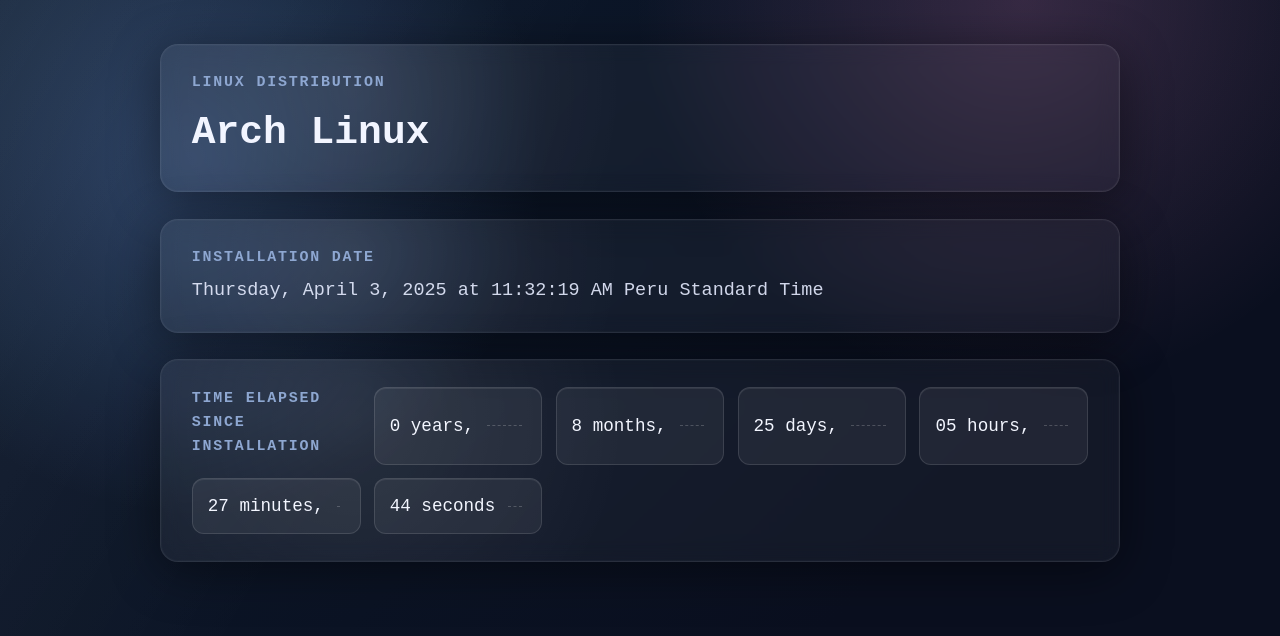
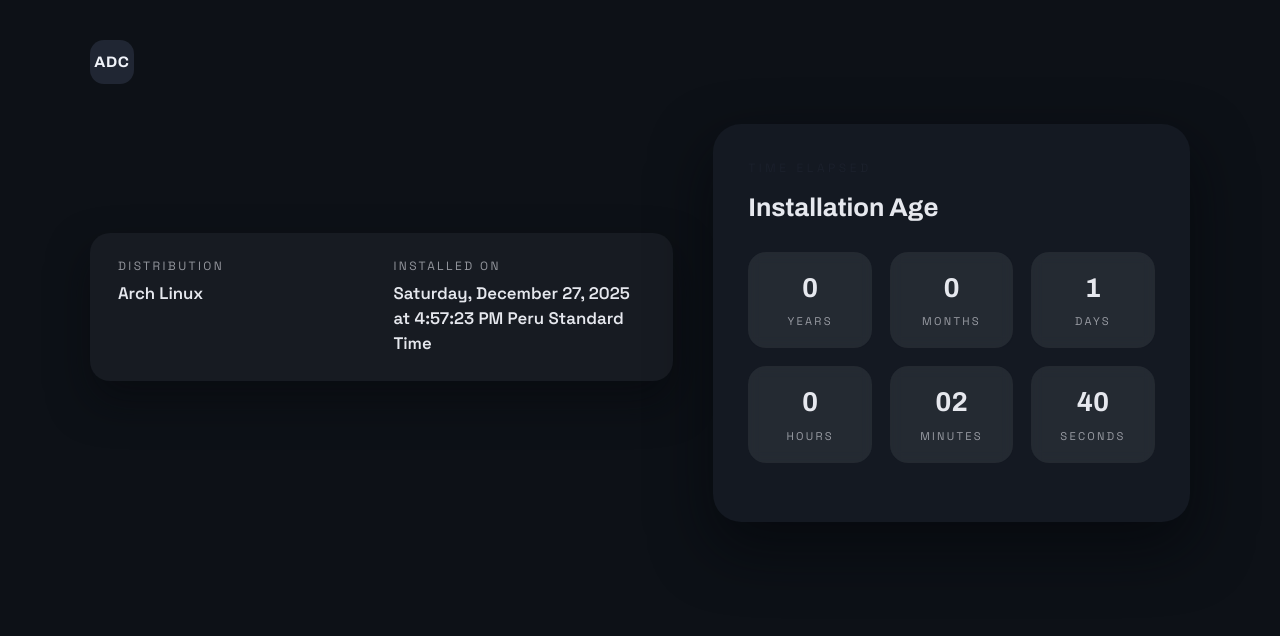
Before and after one commit to adcpe/linux, a plain HTML site: page index.html in a window 1280 px wide. Drawn offline with Linux system fonts and the light colour scheme; a web font is replaced by a local one.

Commit message:
Style changes coinciding with a reinstall

```diff
--- a/index.css
+++ b/index.css
@@ -1,20 +1,21 @@
-@import url('https://fonts.googleapis.com/css2?family=Sono:wght@200..800&display=swap');
+@import url('https://fonts.googleapis.com/css2?family=Archivo:wght@300..900&family=Space+Grotesk:wght@300..700&display=swap');
 
 :root {
-  font-family: 'Sono', monospace;
-  font-optical-sizing: auto;
-  font-weight: 400;
-  font-style: normal;
-  font-variation-settings: 'MONO' 1;
-  font-size: 1.1rem;
-  line-height: 1.6;
-  background: #0c1224;
-  color: #d6deff;
+  font-family: 'Space Grotesk', sans-serif;
+  font-size: 16px;
+  line-height: 1.5;
+  color: #e6e8ee;
+  background: #0e1116;
+  --cream: #f2efe8;
+  --cream-soft: #171b22;
+  --navy: #e6e8ee;
+  --teal: #4db6b1;
+  --sun: #f0b35a;
+  --coral: #f08b7a;
+  --shadow: rgba(6, 8, 12, 0.5);
 }
 
-*,
-*::before,
-*::after {
+* {
   box-sizing: border-box;
   margin: 0;
   padding: 0;
@@ -22,125 +23,184 @@
 
 body {
   min-height: 100vh;
-  background:
-    radial-gradient(circle at 15% 20%, rgba(115, 169, 255, 0.25), transparent 28%),
-    radial-gradient(circle at 80% 0%, rgba(255, 148, 214, 0.18), transparent 30%),
-    linear-gradient(135deg, #0d1b2e 0%, #0a0f1f 70%);
-  color: inherit;
-}
-
-body::before {
-  content: '';
-  position: fixed;
-  inset: 0;
-  background: linear-gradient(120deg, rgba(255, 255, 255, 0.06), transparent 35%);
-  pointer-events: none;
-  mix-blend-mode: screen;
+  background: #0d1117;
+  color: var(--navy);
 }
 
 #app {
-  width: min(960px, calc(100% - 2.5rem));
+  width: min(1100px, calc(100% - 3rem));
   margin: 0 auto;
-  padding: 2.5rem 0;
-  display: grid;
-  gap: 1.5rem;
-  align-items: start;
+  padding: 2.5rem 0 3.5rem;
+  display: flex;
+  flex-direction: column;
+  gap: 2.5rem;
+  position: relative;
+  z-index: 1;
+  transition: opacity 0.5s ease, transform 0.5s ease;
 }
 
-#app.preload {
-  opacity: 0;
+.topbar {
+  display: flex;
+  justify-content: space-between;
+  align-items: center;
+  gap: 1.5rem;
 }
 
-section {
-  position: relative;
-  padding: 1.5rem 1.75rem;
-  border-radius: 18px;
-  background: rgba(255, 255, 255, 0.04);
-  border: 1px solid rgba(255, 255, 255, 0.09);
-  box-shadow:
-    0 10px 50px rgba(0, 0, 0, 0.45),
-    inset 0 0 0 1px rgba(255, 255, 255, 0.02);
-  overflow: hidden;
-  backdrop-filter: blur(10px);
+.brand {
+  display: flex;
+  align-items: center;
+  gap: 0.75rem;
+  font-family: 'Archivo', sans-serif;
+  letter-spacing: 0.04em;
+  text-transform: uppercase;
 }
 
-section::after {
-  content: '';
-  position: absolute;
-  inset: 0;
-  background: radial-gradient(circle at 20% 30%, rgba(255, 255, 255, 0.08), transparent 35%);
-  z-index: 0;
+.brand-mark {
+  display: grid;
+  place-items: center;
+  width: 44px;
+  height: 44px;
+  background: #202633;
+  color: #f0f3f9;
+  border-radius: 14px;
+  font-weight: 700;
+  font-size: 0.95rem;
 }
 
-section > * {
+.hero {
+  display: grid;
+  grid-template-columns: minmax(0, 1.1fr) minmax(0, 0.9fr);
+  gap: 2.5rem;
+  align-items: center;
+}
+
+.eyebrow {
+  font-size: 0.75rem;
+  text-transform: uppercase;
+  letter-spacing: 0.3em;
+  color: rgba(31, 37, 50, 0.6);
+  margin-bottom: 0.75rem;
+}
+
+
+.meta-card {
+  display: grid;
+  grid-template-columns: repeat(2, minmax(0, 1fr));
+  gap: 1.5rem;
+  padding: 1.5rem 1.75rem;
+  background: var(--cream-soft);
+  border-radius: 20px;
+  box-shadow: 0 20px 40px var(--shadow);
+  margin-bottom: 2rem;
+  position: relative;
+  overflow: hidden;
+}
+
+
+.meta-label {
+  font-size: 0.75rem;
+  text-transform: uppercase;
+  letter-spacing: 0.2em;
+  color: rgba(230, 232, 238, 0.6);
+  margin-bottom: 0.35rem;
+}
+
+.meta-value {
+  font-weight: 600;
+  font-size: 1.05rem;
   position: relative;
   z-index: 1;
 }
 
-h1 {
-  text-transform: uppercase;
-  letter-spacing: 0.12em;
-  font-size: 0.85rem;
-  color: #8ea7d1;
-  margin-bottom: 0.35rem;
+
+.timer-card {
+  position: relative;
+  padding: 2.2rem;
+  border-radius: 28px;
+  background: #141922;
+  box-shadow: 0 25px 60px rgba(4, 7, 12, 0.7);
+  overflow: hidden;
 }
 
-.distro-name {
-  display: block;
-  font-size: 2.25rem;
-  font-weight: 700;
-  color: #f2f5ff;
+.timer-header {
+  position: relative;
+  margin-bottom: 1.5rem;
 }
 
-.install-date-value {
-  display: block;
-  color: #e6ecff;
-  font-size: 1.05rem;
-  opacity: 0.9;
+.timer-header h2 {
+  font-family: 'Archivo', sans-serif;
+  font-size: 1.6rem;
 }
 
-.time-elapsed {
+.timer-grid {
+  position: relative;
   display: grid;
-  grid-template-columns: repeat(auto-fit, minmax(140px, 1fr));
-  gap: 0.75rem;
+  grid-template-columns: repeat(3, minmax(0, 1fr));
+  gap: 1.1rem;
+  margin-bottom: 1.5rem;
 }
 
-.time-elapsed-label {
-  grid-column: 1 / -1;
-  margin-bottom: 0.3rem;
+.timer-block {
+  background: rgba(230, 232, 238, 0.08);
+  border-radius: 18px;
+  padding: 1rem;
+  text-align: center;
+  backdrop-filter: blur(6px);
 }
 
-.time-elapsed span {
-  display: inline-flex;
-  align-items: center;
-  justify-content: space-between;
-  gap: 0.5rem;
-  padding: 0.75rem 0.85rem;
-  border-radius: 12px;
-  background: rgba(255, 255, 255, 0.06);
-  border: 1px solid rgba(255, 255, 255, 0.12);
-  color: #f3f6ff;
-  font-variant-numeric: tabular-nums;
-  box-shadow: inset 0 1px 0 rgba(255, 255, 255, 0.08);
+.timer-value {
+  display: block;
+  font-family: 'Archivo', sans-serif;
+  font-size: 1.7rem;
+  font-weight: 700;
+  color: var(--navy);
 }
 
-.time-elapsed span::after {
-  content: '';
-  flex: 1;
-  border-bottom: 1px dashed rgba(255, 255, 255, 0.2);
-  margin: 0 0.25rem;
+.timer-label {
+  font-size: 0.7rem;
+  text-transform: uppercase;
+  letter-spacing: 0.2em;
+  color: rgba(230, 232, 238, 0.6);
+}
+
+
+#app.is-ready .hero-copy {
+  animation: fadeInUp 0.7s ease forwards;
+}
+
+#app.is-ready .timer-card {
+  animation: fadeInUp 0.7s ease 0.15s forwards;
+  opacity: 0;
+}
+
+@keyframes fadeInUp {
+  from {
+    opacity: 0;
+    transform: translateY(20px);
+  }
+  to {
+    opacity: 1;
+    transform: translateY(0);
+  }
+}
+
+@media (max-width: 900px) {
+  .hero {
+    grid-template-columns: 1fr;
+  }
 }
 
 @media (max-width: 640px) {
-  :root {
-    font-size: 1rem;
+  #app {
+    width: min(100%, calc(100% - 2rem));
+    padding: 2rem 0 3rem;
   }
 
-  #app {
-    padding: 1.5rem 0.75rem;
+  .meta-card {
+    grid-template-columns: 1fr;
   }
 
-  .distro-name {
-    font-size: 1.8rem;
+  .timer-grid {
+    grid-template-columns: repeat(2, minmax(0, 1fr));
   }
 }
--- a/index.html
+++ b/index.html
@@ -8,7 +8,62 @@
     <link rel="stylesheet" href="index.css" />
   </head>
   <body>
-    <div id="app" class="preload"></div>
+    <div id="app">
+      <header class="topbar">
+        <div class="brand">
+          <span class="brand-mark">ADC</span>
+        </div>
+      </header>
+
+      <main class="hero">
+        <section class="hero-copy">
+          <div class="meta-card">
+            <div>
+              <p class="meta-label">Distribution</p>
+              <p class="meta-value" data-distro></p>
+            </div>
+            <div>
+              <p class="meta-label">Installed on</p>
+              <p class="meta-value" data-install-date></p>
+            </div>
+          </div>
+        </section>
+
+        <section class="timer-card">
+          <div class="timer-header">
+            <p class="eyebrow">Time elapsed</p>
+            <h2>Installation Age</h2>
+          </div>
+
+          <div class="timer-grid">
+            <div class="timer-block">
+              <span class="timer-value" data-years></span>
+              <span class="timer-label">Years</span>
+            </div>
+            <div class="timer-block">
+              <span class="timer-value" data-months></span>
+              <span class="timer-label">Months</span>
+            </div>
+            <div class="timer-block">
+              <span class="timer-value" data-days></span>
+              <span class="timer-label">Days</span>
+            </div>
+            <div class="timer-block">
+              <span class="timer-value" data-hours></span>
+              <span class="timer-label">Hours</span>
+            </div>
+            <div class="timer-block">
+              <span class="timer-value" data-minutes></span>
+              <span class="timer-label">Minutes</span>
+            </div>
+            <div class="timer-block">
+              <span class="timer-value" data-seconds></span>
+              <span class="timer-label">Seconds</span>
+            </div>
+          </div>
+        </section>
+      </main>
+    </div>
     <script src="index.js"></script>
   </body>
 </html>
--- a/index.js
+++ b/index.js
@@ -1,5 +1,5 @@
 const distro = 'Arch Linux'
-const installDate = new Date('2025-04-03T11:32:19-0500')
+const installDate = new Date('2025-12-27T16:57:23-0500')
 
 const numPadding = (num) => (num > 0 && num < 10 ? `0${num}` : num)
 
@@ -28,7 +28,6 @@
       this.days--
     }
     if (this.days < 0) {
-      // days in the month before `now`
       const prevMonthDays = new Date(this.now.getFullYear(), this.now.getMonth(), 0).getDate()
       this.days += prevMonthDays
       this.months--
@@ -56,86 +55,31 @@
 }
 
 const $app = document.getElementById('app')
+const $distroName = document.querySelector('[data-distro]')
+const $installDateValue = document.querySelector('[data-install-date]')
+const $years = document.querySelector('[data-years]')
+const $months = document.querySelector('[data-months]')
+const $days = document.querySelector('[data-days]')
+const $hours = document.querySelector('[data-hours]')
+const $minutes = document.querySelector('[data-minutes]')
+const $seconds = document.querySelector('[data-seconds]')
 
-// create DOM elements
-const $distro = document.createElement('section')
-$distro.classList.add('distro')
-$app.appendChild($distro)
-
-const $distroLabel = document.createElement('h1')
-$distroLabel.innerText = 'Linux distribution'
-$distro.appendChild($distroLabel)
-
-const $distroName = document.createElement('span')
-$distroName.classList.add('distro-name')
-$distro.appendChild($distroName)
-
-const $installDate = document.createElement('section')
-$installDate.classList.add('install-date')
-$app.appendChild($installDate)
-
-const $installDateLabel = document.createElement('h1')
-$installDateLabel.innerText = 'Installation date'
-$installDate.appendChild($installDateLabel)
-
-const $installDateValue = document.createElement('span')
-$installDateValue.classList.add('install-date-value')
-$installDate.appendChild($installDateValue)
-
-const $timeElapsed = document.createElement('section')
-$timeElapsed.classList.add('time-elapsed')
-$app.appendChild($timeElapsed)
-
-const $timeElapsedLabel = document.createElement('h1')
-$timeElapsedLabel.innerText = 'Time elapsed since installation'
-$timeElapsed.appendChild($timeElapsedLabel)
-
-const $years = document.createElement('span')
-$years.classList.add('years')
-$timeElapsed.appendChild($years)
-
-const $months = document.createElement('span')
-$months.classList.add('months')
-$timeElapsed.appendChild($months)
-
-const $days = document.createElement('span')
-$days.classList.add('days')
-$timeElapsed.appendChild($days)
-
-const $hours = document.createElement('span')
-$hours.classList.add('hours')
-$timeElapsed.appendChild($hours)
-
-const $minutes = document.createElement('span')
-$minutes.classList.add('minutes')
-$timeElapsed.appendChild($minutes)
-
-const $seconds = document.createElement('span')
-$seconds.classList.add('seconds')
-$timeElapsed.appendChild($seconds)
-
-// update function (runs immediately, then every second)
 function updateElapsed() {
   const bd = new Difference(installDate)
 
   $distroName.innerText = distro
   $installDateValue.innerText = formatInstallationDate(installDate)
 
-  $years.innerText = `${bd.inYears()} years, `
-  $months.innerText = `${bd.inMonths()} months, `
-  $days.innerText = `${bd.inDays()} days, `
-  $hours.innerText = `${numPadding(bd.inHours())} hours, `
-  $minutes.innerText = `${numPadding(bd.inMinutes())} minutes, `
-  $seconds.innerText = `${numPadding(bd.inSeconds())} seconds`
+  $years.innerText = bd.inYears()
+  $months.innerText = bd.inMonths()
+  $days.innerText = bd.inDays()
+  $hours.innerText = numPadding(bd.inHours())
+  $minutes.innerText = numPadding(bd.inMinutes())
+  $seconds.innerText = numPadding(bd.inSeconds())
 }
 
 document.addEventListener('DOMContentLoaded', () => {
-  // run once immediately so content is ready in one paint
   updateElapsed()
-
-  // reveal app (index.html has #app.preload to hide while computing)
-  $app.classList.remove('preload')
-
-  // keep ticking
+  $app.classList.add('is-ready')
   setInterval(updateElapsed, 1000)
 })
```
